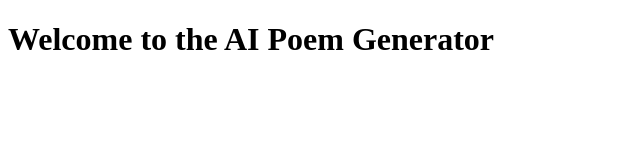
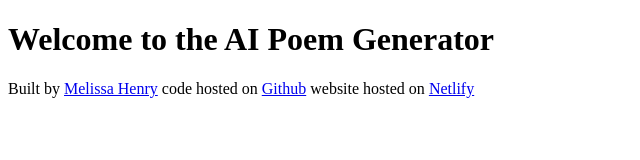
Before and after one commit to Melissa-Henry-Dev/Poem-generator, a plain HTML site: page index.html in a window 1280 px wide. Shown: the whole page, without its empty margins (0-640 px from the left). Drawn offline with Linux system fonts and the light colour scheme.

Commit message:
Added footer

```diff
--- a/index.html
+++ b/index.html
@@ -8,6 +8,7 @@
 </head>
 <body>
     <h1>Welcome to the AI Poem Generator</h1>
+    <footer>Built by <a href="https://github.com/Melissa-Henry-Dev">Melissa Henry</a> code hosted on <a href="https://github.com/Melissa-Henry-Dev/Poem-generator">Github</a> website hosted on <a href="https://melissa-ai-poem-generator.netlify.app/">Netlify</a></footer>
     <script src="src/script.js"></script>
 </body>
 </html>
```
